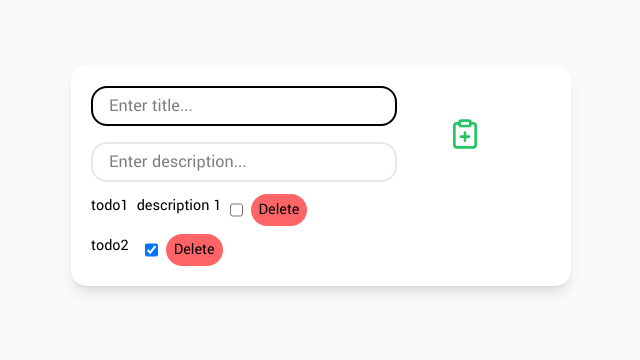
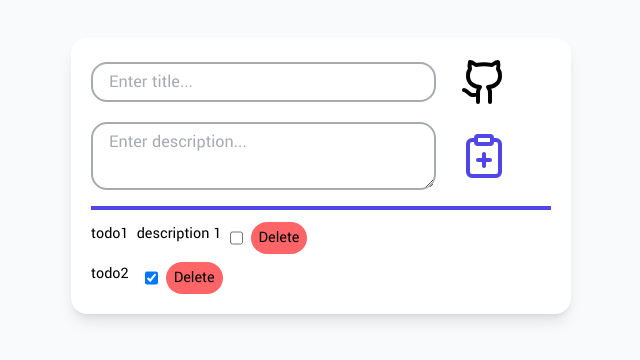
Before and after one commit to bogdanchik88/todo_react, a React (Vite) app: page / in a window 1280 px wide. Shown: the part 224-584 px from the top of the page, without its empty margins (319-959 px from the left). Built offline with nearby package versions, Linux system fonts and the light colour scheme.

Commit message:
Final commit on input form

```diff
--- a/src/components/InputForm.jsx
+++ b/src/components/InputForm.jsx
@@ -1,9 +1,9 @@
 import { useRef } from "react"
 import useTodosStore from "../store/useTodosStore"
-import { ClipboardPlus } from "lucide-react"
+import { ClipboardPlus, Github } from "lucide-react"
 
 const InputForm = () => {
-  const addTodo = useTodosStore(state => state.addTodo)
+  const addTodo = useTodosStore((state) => state.addTodo)
 
   const titleRef = useRef(null)
   const descriptionRef = useRef(null)
@@ -26,40 +26,85 @@ const InputForm = () => {
   return (
     <form
       onSubmit={handleSubmit}
-      className="flex flex-row gap-12 w-[95%] justify-start"
+      className="border-b-4 border-b-primary"
     >
-      <div className="flex flex-col justify-start gap-4 w-[70%] text-lg">
-        <div className="flex flex-col gap-1 justify-start">
+      <div className="flex flex-col gap-4 text-lg mb-4">
+
+        {/* Title + GitHub link */}
+        <div className="flex flex-row items-center gap-6">
           <input
             id="title"
             type="text"
             placeholder="Enter title..."
             ref={titleRef}
             required
-            className="border-2 border-black px-4 py-1 rounded-2xl focus:border-2 outline-none
-              focus:ring-2 focus: ring-red-200 focus:border-red-500
-                transition-colors duration-300"
+            minLength={3}
+            maxLength={20}
+            className="
+              border-2 border-border
+              px-4 py-1
+              rounded-2xl
+              outline-none
+              w-[75%]
+              text-primary
+              placeholder-border
+              focus:border-primary
+              transition-colors duration-300 ease-in-out
+            "
           />
+
+          <a
+            href="https://github.com/bogdanchik88"
+            target="_blank"
+            rel="noopener noreferrer"
+          >
+            <Github
+              className="
+                size-12
+                hover:scale-[120%]
+                active:scale-[100%]
+                transition-transform duration-200 ease-in-out
+              "
+            />
+          </a>
         </div>
 
-        <div className="flex flex-col gap-1 justify-start">
-          <input
+        {/* Description + Submit button */}
+        <div className="flex flex-row items-center gap-6">
+          <textarea
             id="description"
-            type="text"
             placeholder="Enter description..."
             ref={descriptionRef}
-            className="border-2 border-border px-4 py-1 rounded-2xl outline-none
-              focus:border-primary"
+            className="
+              border-2 border-border
+              px-4 py-1
+              rounded-2xl
+              outline-none
+              w-[75%]
+              text-primary
+              placeholder-border
+              focus:border-primary
+              transition-colors duration-300 ease-in-out
+            "
           />
+
+          <button type="submit" className="cursor-pointer">
+            <ClipboardPlus
+              className="
+                text-primary
+                size-12
+                rounded-2xl
+                hover:text-secondary
+                hover:scale-[120%]
+                transition-colors duration-100
+                motion-safe:transition-transform motion-safe:duration-150
+                active:scale-[100%] active:text-primary
+              "
+            />
+          </button>
         </div>
+
       </div>
-
-      <button
-        type="submit"
-        className="cursor-pointer"
-      ><ClipboardPlus className="p-1 text-success size-10
-        transition-colors duration-100"/>
-      </button>
     </form>
   )
 }
--- a/src/index.css
+++ b/src/index.css
@@ -12,6 +12,6 @@
 
     --color-bg: #F9FAFB;
     --color-card: #FFFFFF;
-    --color-border: #E5E7EB;
+    --color-border: #A6ABB2;
     --color-text: #111827;
 }
```
